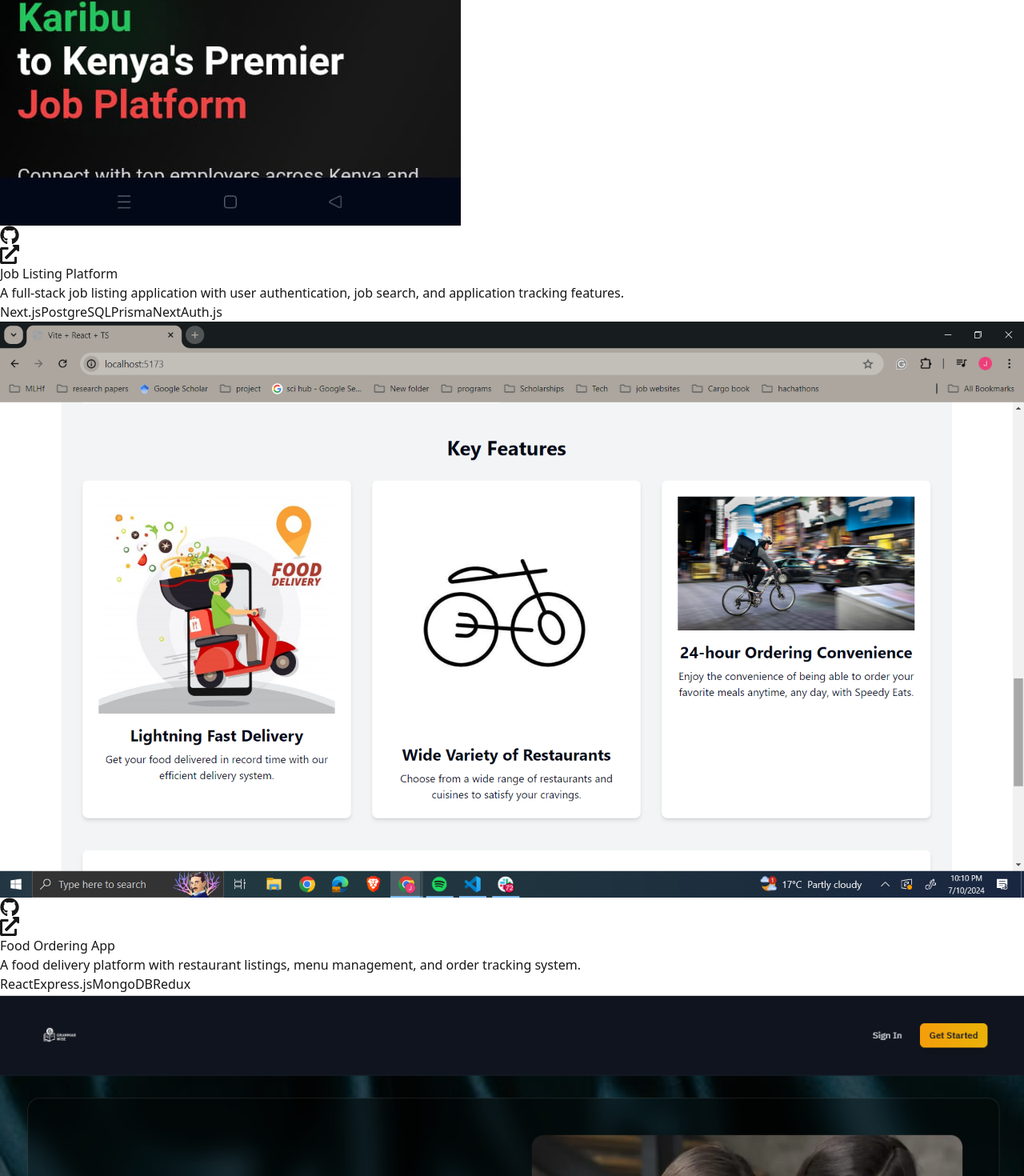
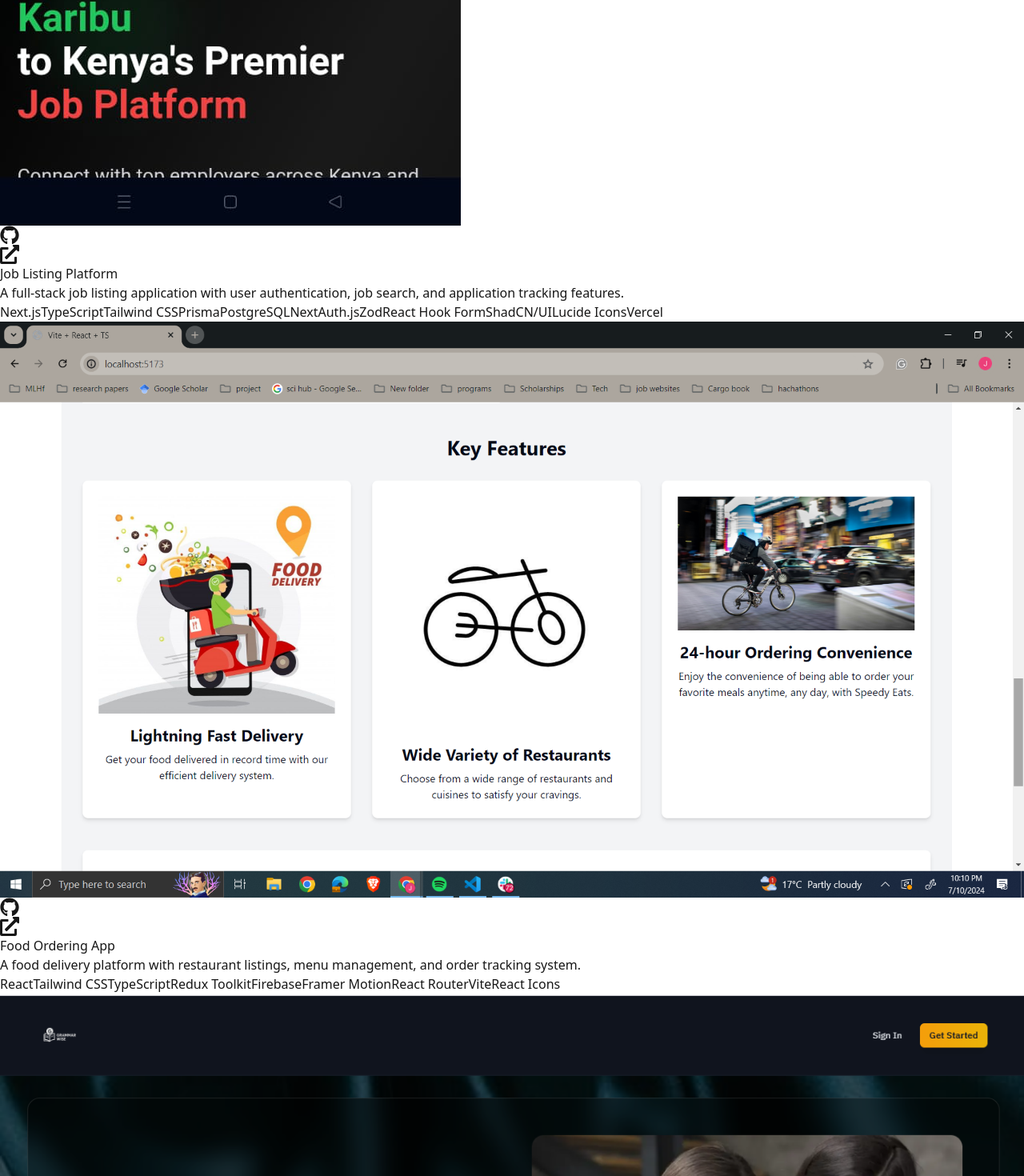
Before and after one commit to vintage254/portfolio, a Next.js app: page / in a window 1280 px wide. Shown: the part 8410-9880 px from the top of the page at 80% size. Built offline with nearby package versions, Linux system fonts and the light colour scheme.

Commit message:
modified:   components/Portfolio.tsx

```diff
--- a/components/Portfolio.tsx
+++ b/components/Portfolio.tsx
@@ -10,7 +10,7 @@ const projects = [
     image: '/project1.png',
     github: 'https://github.com/vintage254/tuji-beads.git',
     demo: 'https://tuji-beads.vercel.app/',
-    tech: ['Next.js', 'Sanity CMS', 'Tailwind CSS', 'Node.js'],
+    tech: ["Next.js", "TypeScript", "Tailwind CSS", "Stripe", "React Hook Form", "Framer Motion", "Lucide Icons"],
   },
   {
     title: 'Job Listing Platform',
@@ -18,7 +18,7 @@ const projects = [
     image: '/Project2.png',
     github: 'https://github.com/vintage254/job-listing.git',
     demo: 'https://keajiralink.co.ke/',
-    tech: ['Next.js', 'PostgreSQL', 'Prisma', 'NextAuth.js'],
+    tech: ["Next.js", "TypeScript", "Tailwind CSS", "Prisma", "PostgreSQL", "NextAuth.js", "Zod", "React Hook Form", "ShadCN/UI", "Lucide Icons", "Vercel"],
   },
   {
     title: 'Food Ordering App',
@@ -26,7 +26,7 @@ const projects = [
     image: '/project3.png',
     github: 'https://github.com/sambutracy/food-ordering-app.git',
     demo: 'https://food-ordering-app-frontend-rkad.onrender.com/',
-    tech: ['React', 'Express.js', 'MongoDB', 'Redux'],
+    tech: ["React", "Tailwind CSS", "TypeScript", "Redux Toolkit", "Firebase", "Framer Motion", "React Router", "Vite", "React Icons"],
   },
   {
     title: 'grammarwise',
@@ -42,7 +42,7 @@ const projects = [
     image: '/project4.jpeg',
     github: 'https://github.com/vintage254/malbrose-flutter-app.git',
     download: '/Malbrose%20POS.exe',
-    tech: ['Flutter', 'Dart', 'Firebase', 'Provider'],
+    tech: ["Flutter", "Dart", "Firebase", "Provider", "Google Fonts", "Cloud Firestore", "Android SDK","postgress sql"],
     isDownloadable: true,
   },
   {
@@ -51,7 +51,7 @@ const projects = [
     image: '/project5.png',
     github: 'https://github.com/vintage254/project-management-app.git',
     demo: 'https://synccraft.up.railway.app/',
-    tech: ['React', 'Node.js', 'MongoDB', 'Socket.io'],
+    tech: ["Next.js", "TypeScript", "Tailwind CSS", "Redux Toolkit", "Zustand", "Framer Motion", "React Hook Form", "ShadCN/UI", "Prisma", "PostgreSQL", "NextAuth.js", "Vercel"],
   },
 ]
 
```
